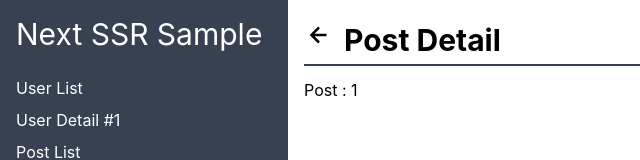
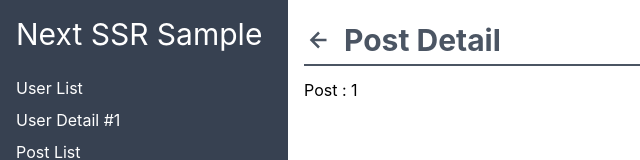
Before and after one commit to minsnew/nextjs-ssr-test, a Next.js app: page /posts/1 in a window 1280 px wide. Shown: the top 160 px of the page, without its empty margins (0-640 px from the left). Built offline with nearby package versions, Linux system fonts and the light colour scheme.

Commit message:
feat: update content title style

```diff
--- a/src/components/ContentTitle/index.tsx
+++ b/src/components/ContentTitle/index.tsx
@@ -2,7 +2,7 @@ const ContentTitle: React.FC<{ children: React.ReactNode }> = ({
   children,
 }) => {
   return (
-    <div className="font-bold text-3xl mb-3 border-b-2 border-gray-700 leading-[1.6]">
+    <div className="flex items-center font-bold text-3xl text-gray-600 mb-3 border-b-2 border-gray-600 leading-[1.6]">
       {children}
     </div>
   );
```
